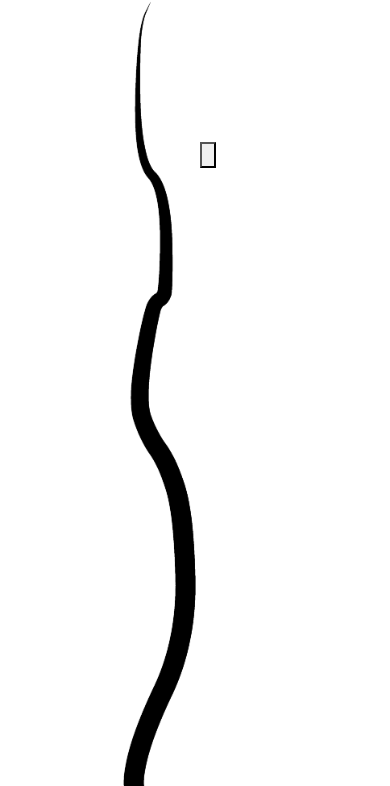
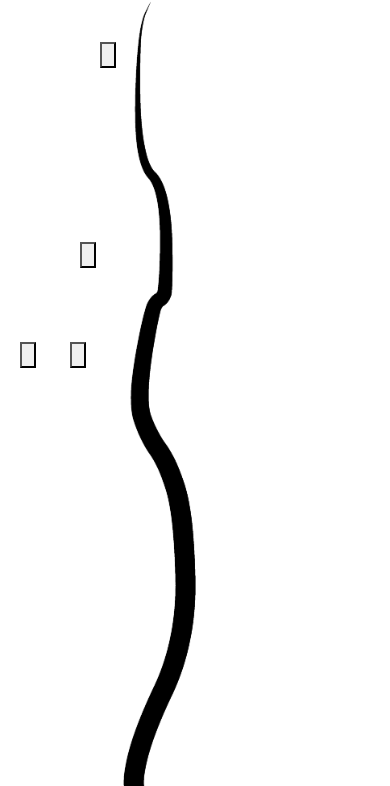
Before and after one commit to soliven25/eye-train, a website: page www/index.html in a window 390 px wide. Shown: the part 58-844 px from the top of the page. Drawn offline with Linux system fonts and the light colour scheme; some packages are replaced by stand-ins of ours; files that its build step writes are made by us from their sources.

Commit message:
add buttons

```diff
--- a/www/index.html
+++ b/www/index.html
@@ -29,7 +29,10 @@
       </ion-header-bar>
       <ion-content>
         <div id="background-ani">
-          <input type="button" style="position:absolute; top:200px; left:200px;">
+          <input type="button" style="position:absolute; top:100px; left:100px;">
+          <input type="button" style="position:absolute; top:300px; left:80px;">
+          <input type="button" style="position:absolute; top:400px; left:20px;">
+          <input type="button" style="position:absolute; top:400px; left:70px;">
         </div>
       </ion-content>
     </ion-pane>
```
